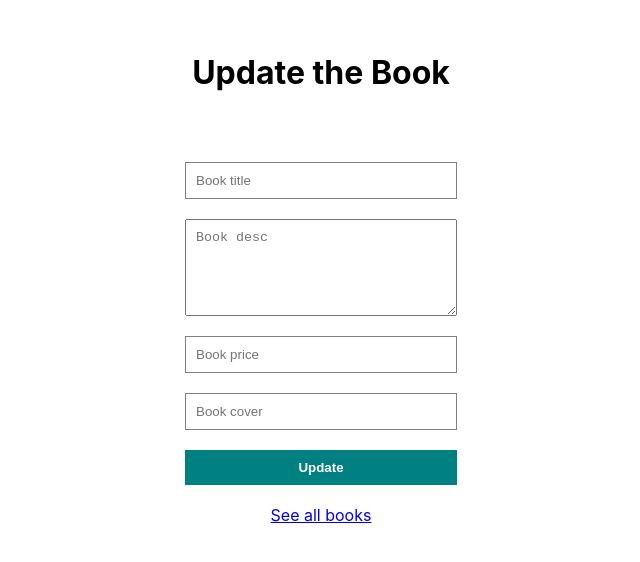
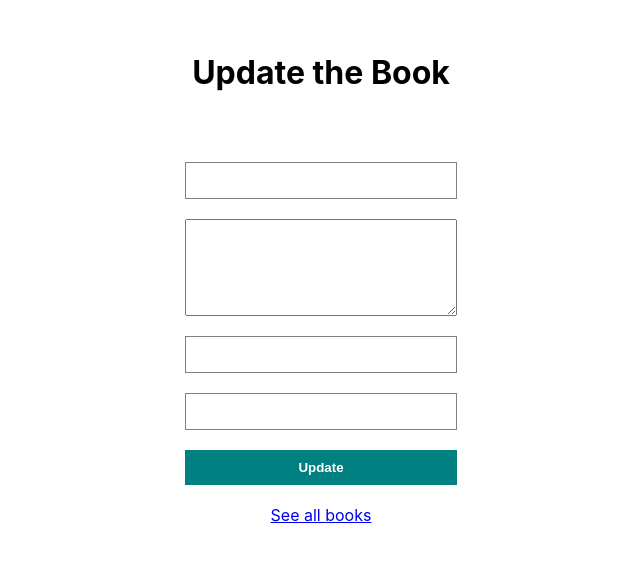
Before and after one commit to DusanVelimirovic/full-stack-components, a React (Create React App) app in the folder crud/client/: page /update/1 in a window 1280 px wide. Shown: the part 122-684 px from the top of the page, without its empty margins (319-959 px from the left). Built offline with nearby package versions, Linux system fonts and the light colour scheme; no server answers.

Commit message:
fetch existing data in update component

```diff
--- a/crud/client/src/pages/Update/Update.jsx
+++ b/crud/client/src/pages/Update/Update.jsx
@@ -1,23 +1,50 @@
 import axios from "axios";
-import React, { useState } from "react";
+import React, { useState, useEffect } from "react";
 import { Link, useLocation, useNavigate } from "react-router-dom";
 
 const Update = () => {
+
+  // Update current books details
+
+  const [currentBook, setCurrentBook] = useState({
+    title: "",
+    desc: "",
+    price: "",
+    cover: "",
+  });
+
   const [book, setBook] = useState({
     title: "",
     desc: "",
-    price: null,
+    price: "",
     cover: "",
   });
 
-  // Hendle errors
-  const [error,setError] = useState(false)
+    // Handle errors
+    const [error,setError] = useState(false)
 
-  const location = useLocation();
-  const navigate = useNavigate();
+    const location = useLocation();
+    const navigate = useNavigate();
 
-  // Get book ID from url path
-  const bookId = location.pathname.split("/")[2];
+    // Get book ID from url path
+    const bookId = location.pathname.split("/")[2];
+
+  //useEffect
+  // Access and fetch data from backend api
+  useEffect(() => {
+    const fetchBook = async () => {
+      try {
+        const res = await axios.get(`http://localhost:8800/api/books/${bookId}`);
+        setCurrentBook(res.data[0]);
+      } catch (err) {
+        console.log(err);
+      }
+    };
+    fetchBook();
+
+  },[bookId]);
+
+
 
   const handleChange = (e) => {
     setBook((prev) => ({ ...prev, [e.target.name]: e.target.value }));
@@ -40,26 +67,26 @@ const Update = () => {
       <h1>Update the Book</h1>
       <input
         type="text"
-        placeholder="Book title"
+        placeholder={currentBook.title}
         name="title"
         onChange={handleChange}
       />
       <textarea
         rows={5}
         type="text"
-        placeholder="Book desc"
+        placeholder={currentBook.desc}
         name="desc"
         onChange={handleChange}
       />
       <input
         type="number"
-        placeholder="Book price"
+        placeholder={currentBook.price}
         name="price"
         onChange={handleChange}
       />
       <input
         type="text"
-        placeholder="Book cover"
+        placeholder={currentBook.cover}
         name="cover"
         onChange={handleChange}
       />
```
